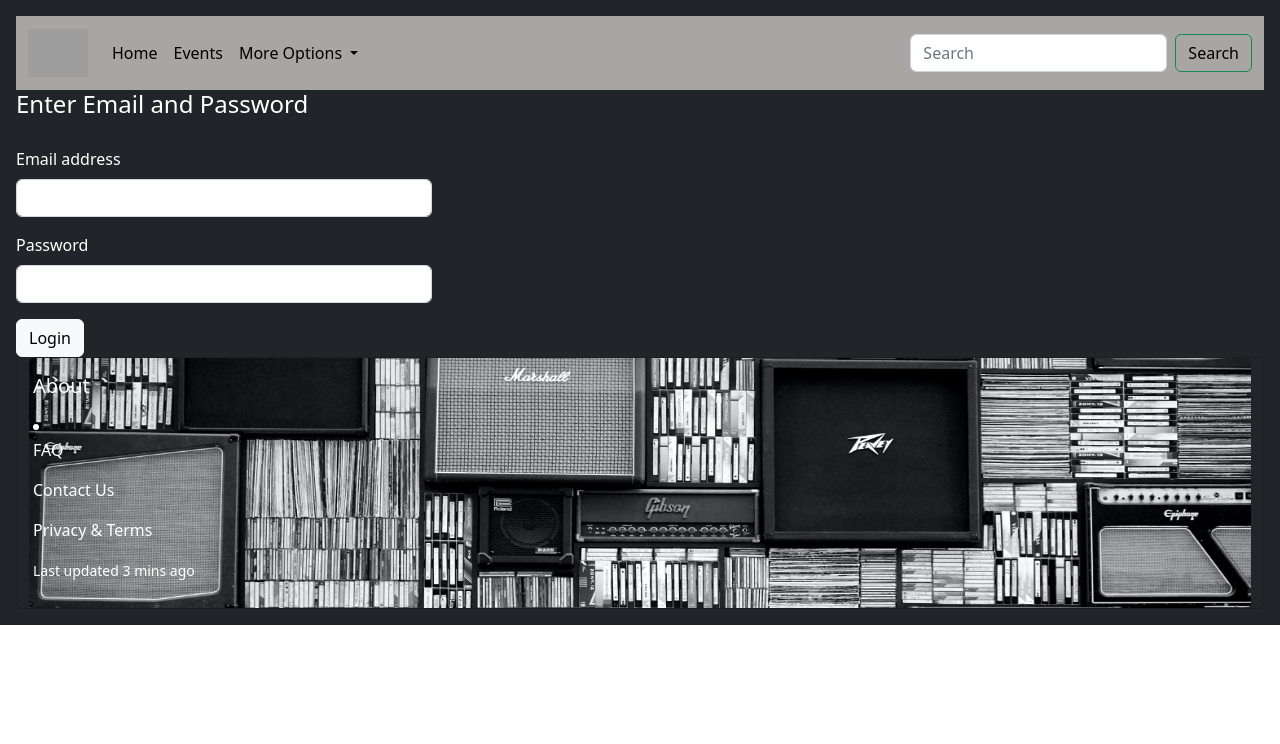
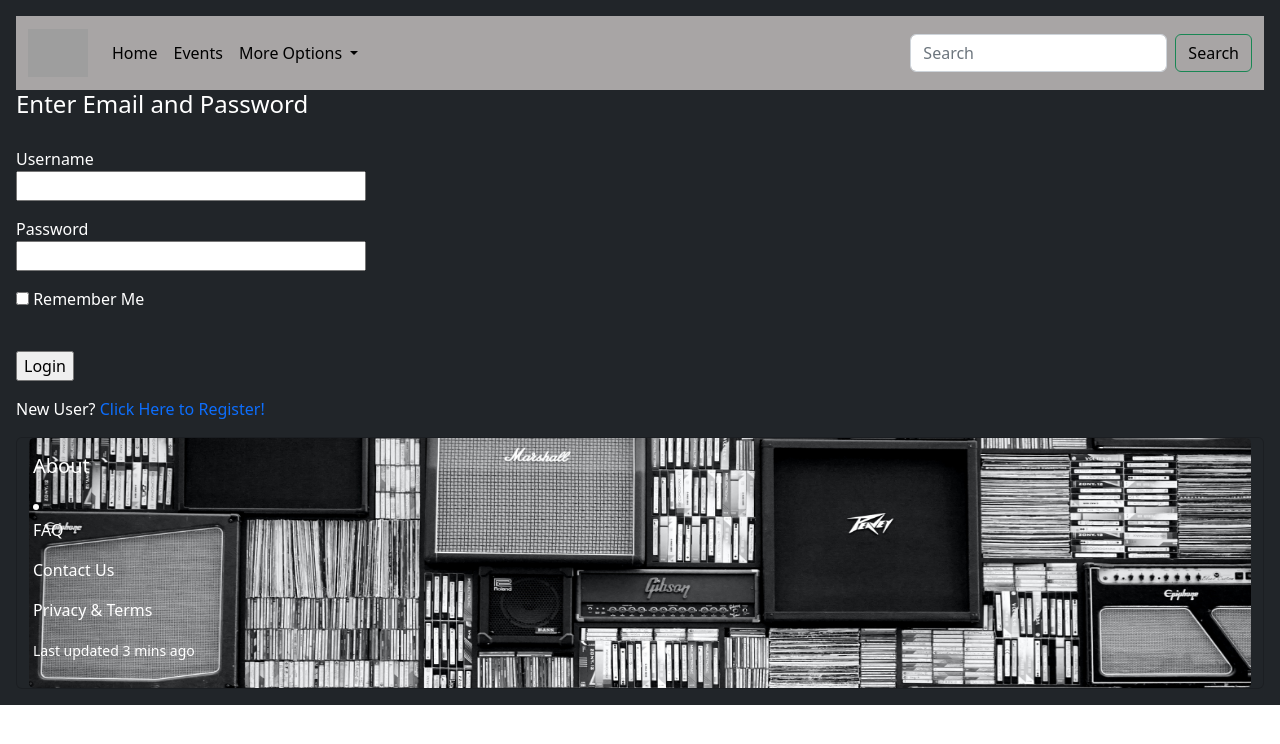
Before and after one commit to Tosh-Patil/assessment3_webapp, a Flask app: page /login in a window 1280 px wide. Shown: the top 744 px of the page. Run offline with Flask 2, Linux system fonts and the light colour scheme; some libraries are stand-ins or nearby versions; grey boxes are pictures that could not be loaded.

Commit message:
add login functionality with remember me button,    ui needs work and @login_required causes problems but otherwise working

```diff
--- a/app/auth.py
+++ b/app/auth.py
@@ -40,27 +40,24 @@ def register():
 # login function
 @bp.route('/login', methods=['GET', 'POST'])
 def authenticate(): #view function
-    print('In Login View function')
-    login_form = LoginForm()
+    if current_user.is_authenticated:
+        return redirect('/index')
+    form = LoginForm()
     error=None
-    if(login_form.validate_on_submit()==True):
-        user_name = login_form.user_name.data
-        password = login_form.password.data
-        u1 = User.query.filter_by(name=user_name).first()
+    if(form.validate_on_submit()==True):
+        username = form.username.data
+        password = form.password.data
+        u1 = User.query.filter_by(username=form.username.data).first()
         if u1 is None:
             error='Incorrect user name'
-        elif not check_password_hash(u1.password_hash, password): # takes the hash and password
+        elif not check_password_hash(u1.password, password): # takes the hash and password
             error='Incorrect password'
         if error is None:
-            login_user(u1)
-            nextp = request.args.get('next') #this gives the url from where the login page was accessed
-            print(nextp)
-            if next is None or not nextp.startswith('/'):
-                return redirect(url_for('index'))
-            return redirect(nextp)
+            login_user(u1, remember=form.rememberMe.data)
+            return redirect('/index')
         else:
             flash(error)
-    return render_template('login.html', form=login_form, heading='Login')
+    return render_template('login.html', form=form, heading='Login')
 
 
 @bp.route('/logout')
--- a/app/forms.py
+++ b/app/forms.py
@@ -1,6 +1,6 @@
 
 from flask_wtf import FlaskForm
-from wtforms.fields import TextAreaField,SubmitField, StringField, PasswordField
+from wtforms.fields import TextAreaField,SubmitField, StringField, PasswordField, BooleanField
 from wtforms.validators import InputRequired, Length, Email, EqualTo, ValidationError
 from flask_wtf.file import FileRequired, FileField, FileAllowed
 from .models import User
@@ -11,6 +11,8 @@ ALLOWED_FILE = {'PNG','JPG','png','jpg'}
 class LoginForm(FlaskForm):
     username=StringField("Username", validators=[InputRequired('Enter username')])
     password=PasswordField("Password", validators=[InputRequired('Enter password')])
+    # Remember me button so user stays logged in
+    rememberMe = BooleanField("Remember Me")
     submit = SubmitField("Login")
 
  # this is the registration form
--- a/app/templates/login.html
+++ b/app/templates/login.html
@@ -8,20 +8,32 @@
 {% block content %}
 
  <div class="col-4">
-        <form>
+        <form action="" method="post" novalidate>
+          {{ form.hidden_tag() }}
           <h4>Enter Email and Password</h4>
           <div style="padding-bottom: 20px;"></div>
           <div class="mb-3">
-          <label for="exampleInputEmail1" class="form-label">Email address</label>
-          <input type="email" class="form-control" id="exampleInputEmail1" aria-describedby="emailHelp">
+            <p>
+              {{ form.username.label }}<br>
+              {{ form.username(size=32) }}<br>
+              {% for error in form.username.errors %}
+              <span style="color:red;">[{{ error }}]</span>
+              {% endfor %}
+            </p>
           </div>
           <div class="mb-3">
-          <label for="exampleInputPassword1" class="form-label">Password</label>
-          <input type="password" class="form-control" id="exampleInputPassword1">
+            <p>
+              {{ form.password.label }}<br>
+              {{ form.password(size=32) }}<br>
+              {% for error in form.password.errors %}
+              <span style="color:red;">[{{ error }}]</span>
+              {% endfor %}
+            </p>
           </div>
-
-        <button type="submit" class="btn btn-light">Login</button>
+          <p>{{ form.rememberMe() }}  {{ form.rememberMe.label }}</p><br>
+          <p>{{ form.submit() }}</p>
       </form>
+      <p>New User? <a href="/register" style="text-decoration: none;">Click Here to Register!</a></p>
     </div>
 
 
--- a/app/views.py
+++ b/app/views.py
@@ -2,6 +2,7 @@ from flask import Blueprint, request
 from flask import Flask
 from flask import render_template
 from app.models import Event, Comment
+from flask_login import login_required
 
 bp = Blueprint('main', __name__, template_folder='templates')
 
@@ -51,6 +52,7 @@ def booking_history():
 
 
 @bp.route('/user', methods=['GET', 'POST'])
+@login_required
 def user():
 
     return render_template('user.html')
```
Lines whose indentation alone changed are shown as unchanged.
